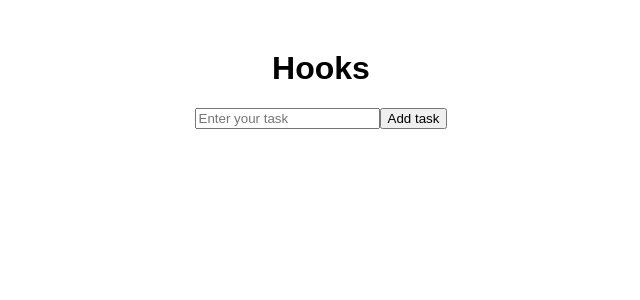
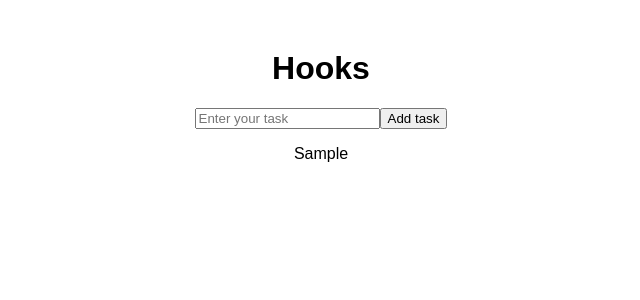
Before and after one commit to Priyanka1g/React_Concepts, a React (Create React App) app: page / in a window 1280 px wide. Both pictures are taken after typing "Sample" into the empty fields and a click on the button "Add task". Shown: the top 300 px of the page, without its empty margins (319-959 px from the left). Built offline with nearby package versions, Linux system fonts and the light colour scheme.

Commit message:
Add feature for adding the tasks

```diff
--- a/src/components/TaskManager.js
+++ b/src/components/TaskManager.js
@@ -1,18 +1,23 @@
 import React, { useState } from 'react'
 export default function TaskManager() {
     const[task, setTask] = useState('')
+    const[tasklist, setTasklist] = useState([]);
     const inputHandler =(event)=>{
         setTask(event.target.value)
         console.log(event.target.value);
         // console.log(event.target.value);
     }
     const addTaskHandler=()=>{
+       setTasklist([task, ...tasklist]);
+    //    console.log(tasklist)
         setTask('');
     }
   return (
     <div>
         <input placeholder='Enter your task' value={task} onChange={inputHandler}></input>
         <button onClick={addTaskHandler}>Add task</button>
+        {/* for showing the list of users task  */}
+        {tasklist.map((item)=><p>{item}</p>)}
     </div>
   )
 }
```
